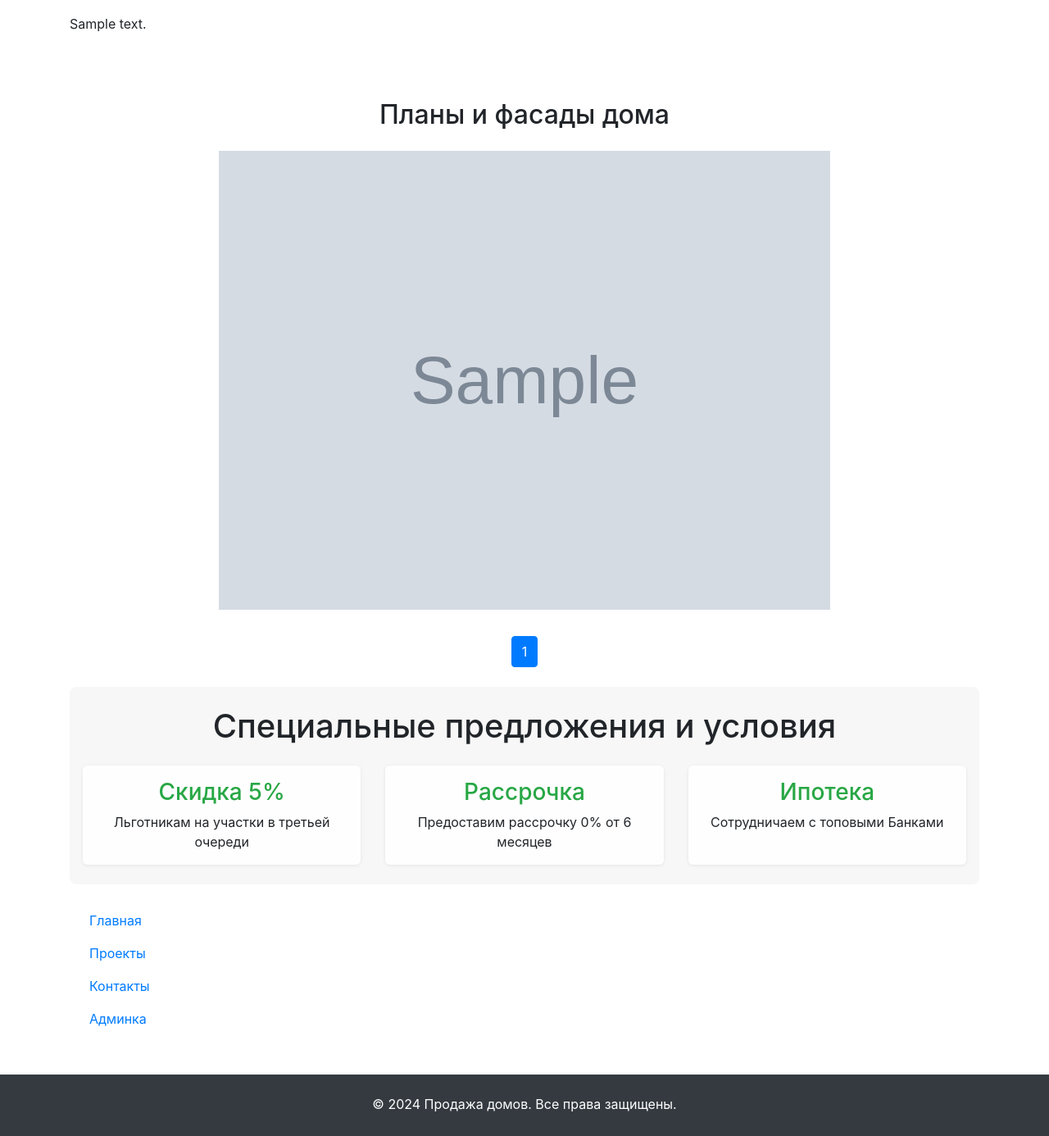
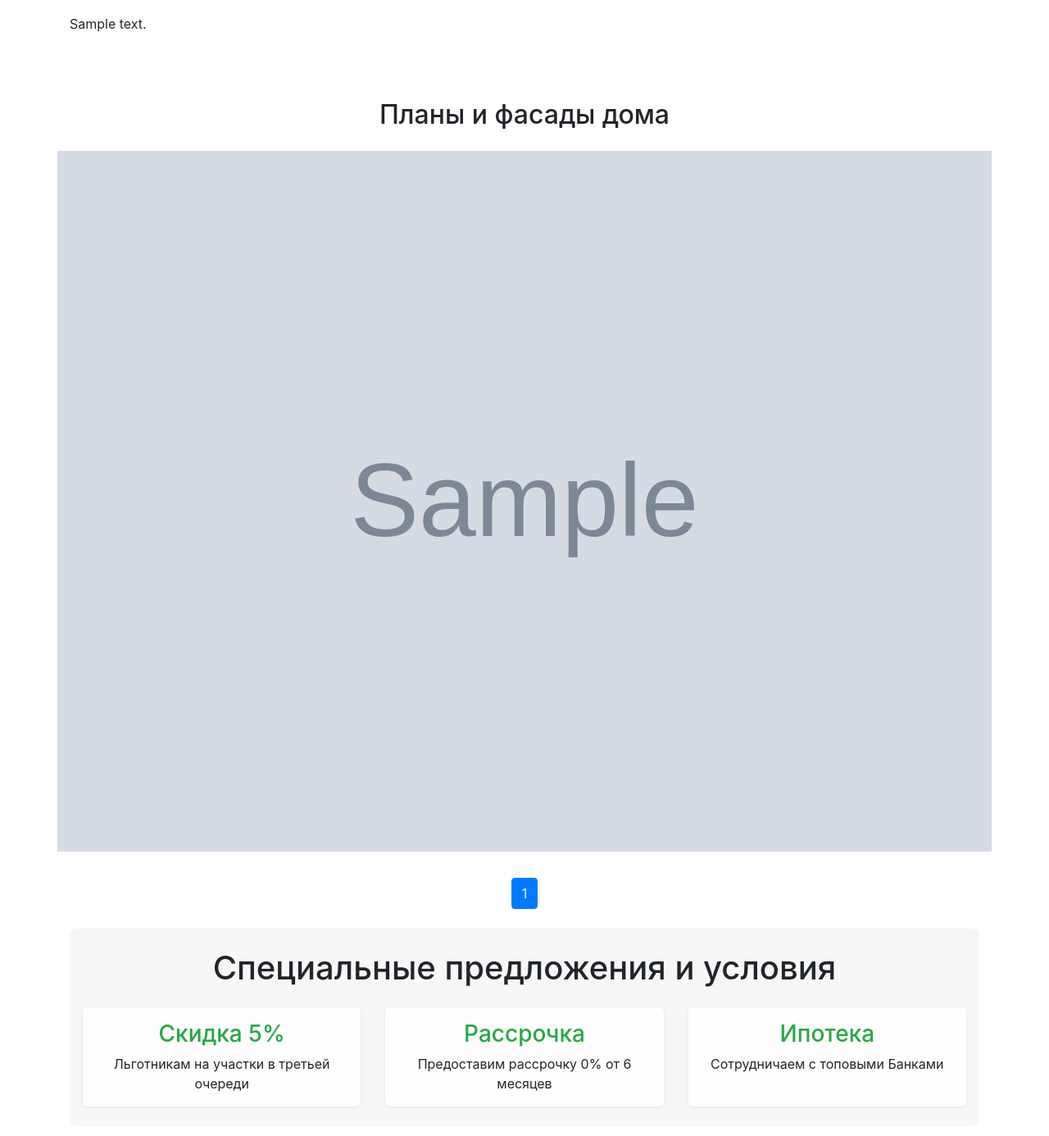
Before and after one commit to alexandr-prokhorov/ZMO, a Django app: page /houses/1/ in a window 1280 px wide. Shown: the part 813-2199 px from the top of the page at 82% size. Run offline with Django 5.2, Linux system fonts and the light colour scheme; tables that the repository leaves empty hold one stand-in row (values such as "Sample post"); grey boxes marked "Sample" are stand-in pictures; some libraries are stand-ins or nearby versions.

Commit message:
скорректирован шаблон

```diff
--- a/houses/templates/houses/_plans_partial.html
+++ b/houses/templates/houses/_plans_partial.html
@@ -1,13 +1,13 @@
 {% for plan in plans_page_obj %}
-<div class="col-12 mb-4 plan-item">
-    <div class="card border-0">
+<div class="col-12 mb-4 plan-item p-0">
+    <div class="card border-0 h-100">
         {% if plan.plan_image %}
             <img src="{{ plan.plan_image.url }}"
-                 class="img-fluid w-100"
-                 style="max-height: 70vh; object-fit: contain;"
+                 class="img-fluid w-100 h-100"
+                 style="object-fit: cover;"
                  alt="План дома">
         {% else %}
-            <div class="bg-light d-flex align-items-center justify-content-center" style="height: 70vh;">
+            <div class="bg-light d-flex align-items-center justify-content-center h-100" style="min-height: 70vh;">
                 <span class="text-muted">Изображение отсутствует</span>
             </div>
         {% endif %}
```
